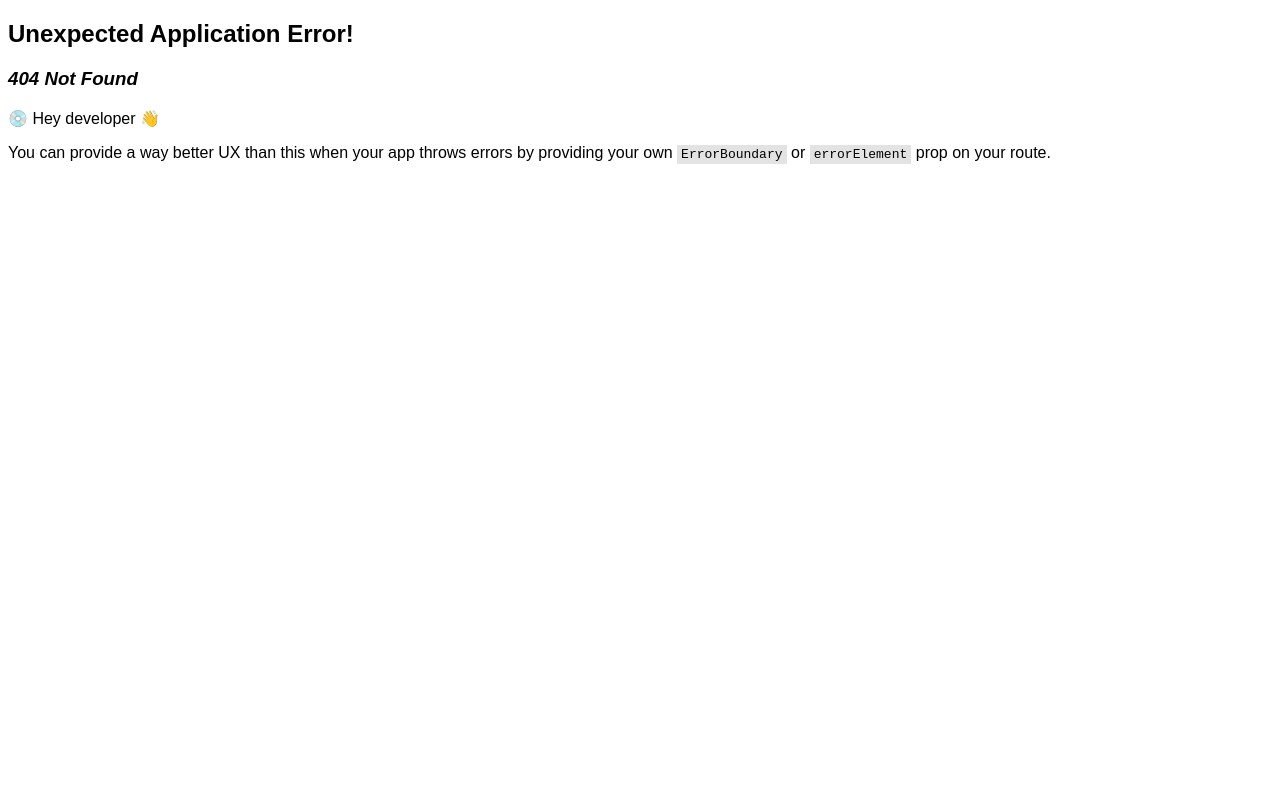
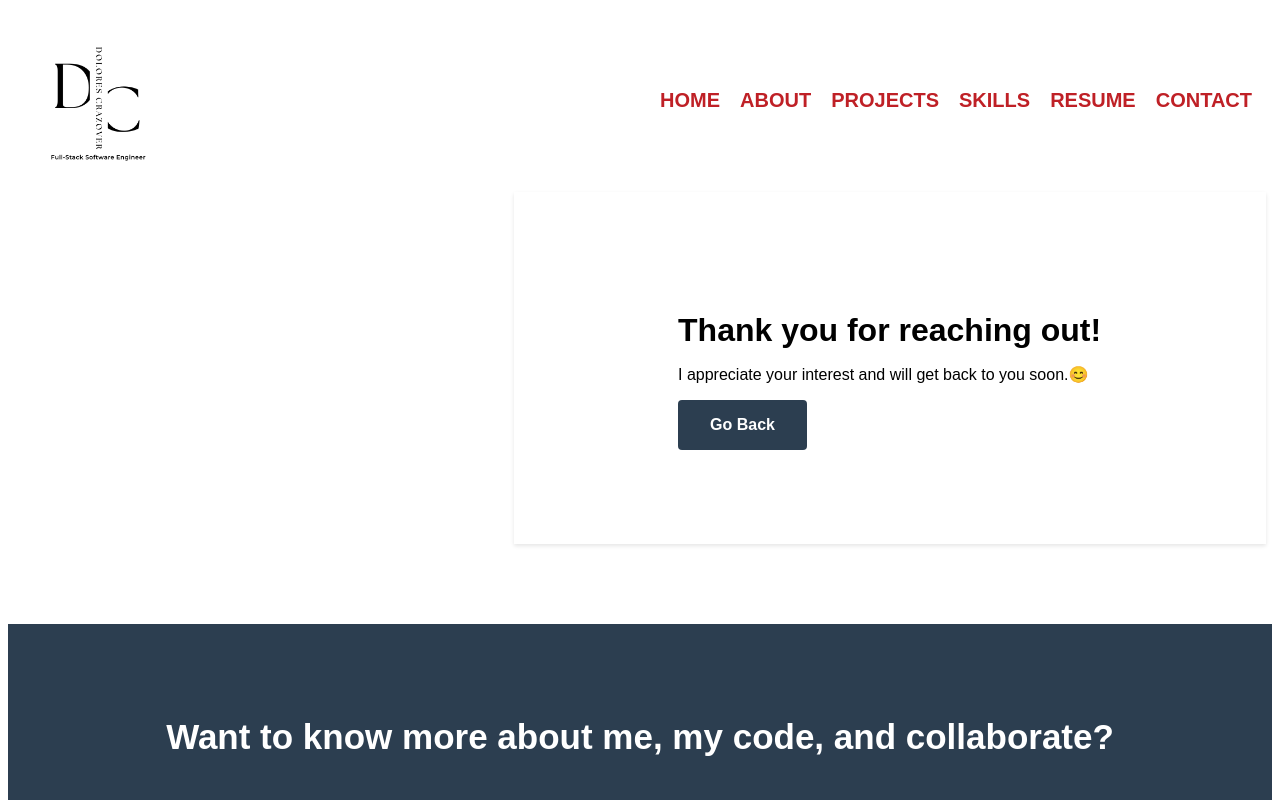
Before and after one commit to DoloresCode/Portfolio_Express_react-_frontend, a React (Create React App) app: page /thanks in a window 1280 px wide. Before the commit this address had no page. Shown: the top 800 px of the page. Built offline with nearby package versions, Linux system fonts and the light colour scheme.

Commit message:
thanks.js page done

```diff
--- a/package.json
+++ b/package.json
@@ -6,6 +6,9 @@
     "@testing-library/jest-dom": "^5.16.5",
     "@testing-library/react": "^13.4.0",
     "@testing-library/user-event": "^13.5.0",
+    "cors": "^2.8.5",
+    "express": "^4.18.2",
+    "nodemailer": "^6.9.2",
     "react": "^18.2.0",
     "react-dom": "^18.2.0",
     "react-router-dom": "^6.11.1",
--- a/src/index.css
+++ b/src/index.css
@@ -237,6 +237,7 @@ footer {
 /* Homepage */
 
 .home-container {
+  font-family: 'Montserrat', sans-serif;
   display: flex;
   align-items: center;
   justify-content: space-between;
@@ -283,11 +284,14 @@ footer {
 .home-description {
   color: #000;
   font-size: 1.2rem;
+  font-weight: normal;
   margin-bottom: 2rem;
+  padding-right: 12rem;
 }
 
 .home-buttons {
   display: flex;
+
 }
 
 .home-button {
@@ -300,6 +304,7 @@ footer {
   font-size: 1rem;
   cursor: pointer;
   transition: background-color 0.3s ease;
+  text-decoration: none;
 }
 
 .home-button:hover {
@@ -309,12 +314,15 @@ footer {
 }
 
 .home-image-container {
-  width: 300px;
-  height: 300px;
+  width: 400px;
+  height: 400px;
   overflow: hidden;
   border-radius: 50%;
   background-color: #fff;
   box-shadow: 0 0 10px rgba(0, 0, 0, 0.1);
+  display: flex;
+  justify-content: flex-end;
+  margin-right: 3rem;
 }
 
 .home-image {
@@ -328,3 +336,46 @@ footer {
 .home-image:hover {
   transform: scale(1.05);
 }
+
+/* Contact Page Thanks */
+
+.thanks-container {
+  display: flex;
+  flex-direction: column;
+  justify-content: center;
+  align-items: center;
+  height: 40vh;
+  width: 90vh;
+  background-color: white;
+  box-shadow: 0 2px 4px rgba(0, 0, 0, 0.1);
+  padding: 1rem;
+  margin-left: 40%;
+}
+
+.thanks-heading {
+  font-size: 2rem;
+  font-weight: bold;
+  color: black;
+  margin-bottom: 1rem;
+}
+
+.thanks-message {
+  color: black;
+  margin-bottom: 2rem;
+}
+
+.home-button {
+  display: inline-block;
+  padding: 1rem 2rem;
+  background-color: #2c3e50;
+  color: white;
+  text-decoration: none;
+  border: none;
+  border-radius: 4px;
+  transition: background-color 0.3s ease;
+  font-weight: bold;
+}
+
+.home-button:hover {
+  background-color: #1c2833;
+}
--- a/src/pages/Contact.js
+++ b/src/pages/Contact.js
@@ -56,7 +56,7 @@ function Contact() {
             placeholder="Message"
           ></textarea>
         </div>
-        <button className="send-button">Send</button>
+        <button className="send-button">Submit</button>
       </form>
     </div>
   );
--- a/src/pages/Home.js
+++ b/src/pages/Home.js
@@ -1,4 +1,5 @@
 import React from 'react';
+import { Link } from 'react-router-dom';
 import profilePicture from '../logo/Dolores_Crazover-profile-picture.png';
 
 function Home() {
@@ -10,8 +11,8 @@ function Home() {
         <h3 className="home-subtitle">And I am a <span className="home-role">Full-Stack Software Engineer</span></h3>
         <h3 className="home-description">I love learning new things, embracing challenges, working in teams, and building impactful solutions that improve lives and shape the world.</h3>
         <div className="home-buttons">
-          <button className="home-button">Contact</button>
-          <button className="home-button">Portfolio</button>
+        <Link to="/contact" className="home-button">Contact</Link>
+          <Link to="/projects" className="home-button">Portfolio</Link>
         </div>
       </div>
       <div className="home-image-container">
--- /dev/null
+++ b/src/pages/Thanks.js
@@ -0,0 +1,15 @@
+import { Link } from 'react-router-dom';
+
+function Thanks() {
+  return (
+    <div className="thanks-container">
+    <div>
+      <h2 className="thanks-heading">Thank you for reaching out!</h2>
+      <p>I appreciate your interest and will get back to you soon.😊</p>
+      <Link to="/" className="home-button">Go Back</Link>
+    </div>
+    </div>
+  );
+}
+
+export default Thanks;
--- a/src/router.js
+++ b/src/router.js
@@ -10,6 +10,7 @@ import Projects from "./pages/Projects"
 import Skills from "./pages/Skills"
 import Resume from "./pages/Resume"
 import Contact from "./pages/Contact"
+import Thanks from "./pages/Thanks"
 import { aboutLoader, projectsLoader } from "./loaders";
 
 const router = createBrowserRouter(
@@ -21,6 +22,7 @@ const router = createBrowserRouter(
       <Route path="/skills" element={<Skills />} />
       <Route path="/resume" element={<Resume />} />
       <Route path="/contact" element={<Contact />} />
+      <Route path="/thanks" element={<Thanks />} />
     </Route>
   )
 )
```
Also changed, not shown: 1 other file (tests, documents, lock files or other folders).
